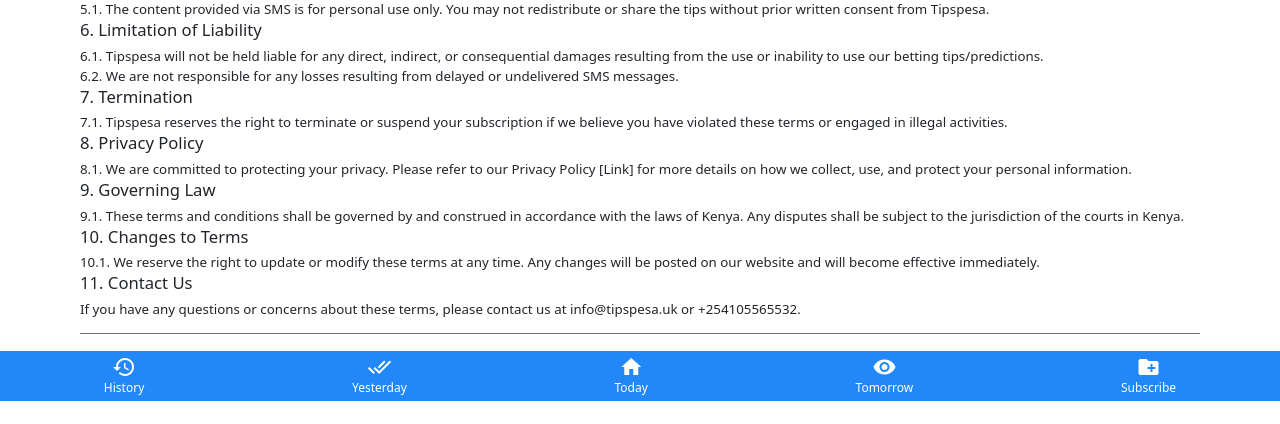
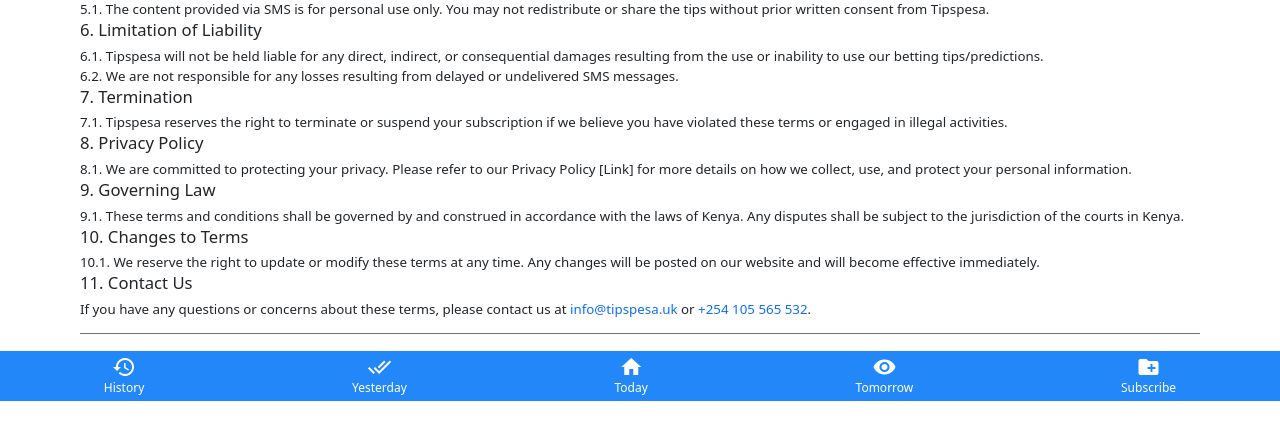
Before and after one commit to dennis-mutethia/soccer-predictions, a Flask app: page /terms-and-conditions in a window 1280 px wide. Shown: the part 399-823 px from the top of the page. Run offline with Flask 3, Linux system fonts and the light colour scheme; some libraries are stand-ins or nearby versions.

Commit message:
Update terms-and-conditions.html

```diff
--- a/templates/terms-and-conditions.html
+++ b/templates/terms-and-conditions.html
@@ -58,7 +58,7 @@
 10.1. We reserve the right to update or modify these terms at any time. Any changes will be posted on our website and will become effective immediately. <br />
 
 <h5>11. Contact Us</h5>
-If you have any questions or concerns about these terms, please contact us at info@tipspesa.uk or +254105565532.
+If you have any questions or concerns about these terms, please contact us at <a href="mailto:info@tipspesa.uk" title="Email info@tipspesa.uk">info@tipspesa.uk</a> or <a href="https://wa.me/254105565532" title="Whatsapp +254 105 565532">+254 105 565 532</a>.
                 </div>
             </div>
         </div>
```
